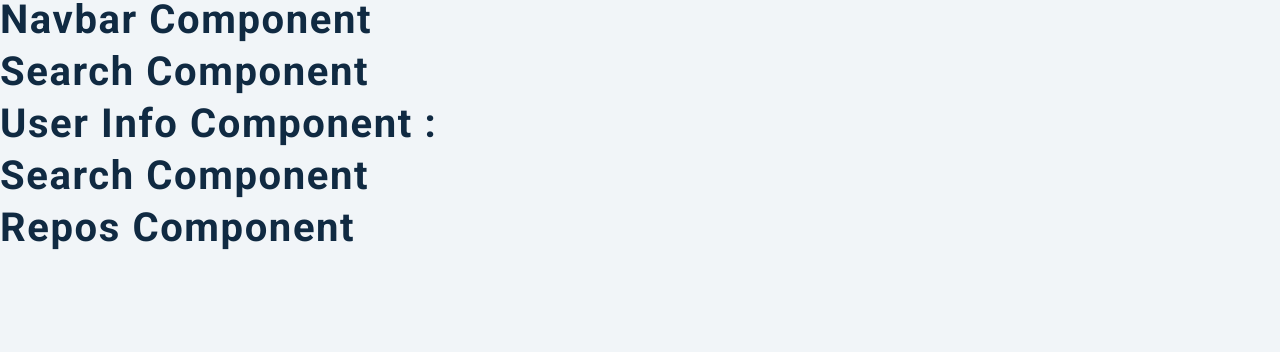
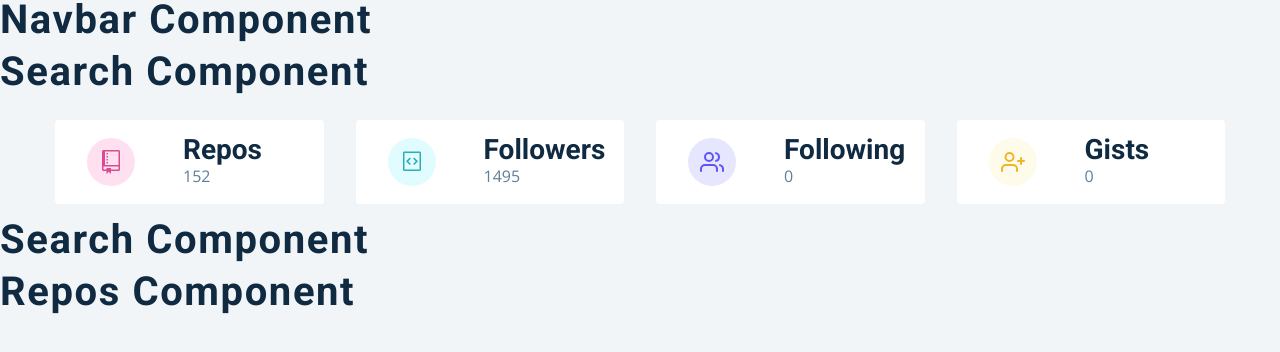
Before and after one commit to romarinmarin/react-searchuser, a React (Create React App) app: page / in a window 1280 px wide. Shown: the top 352 px of the page. Built offline with nearby package versions, Linux system fonts and the light colour scheme.

Commit message:
Info component

```diff
--- a/src/components/Info.js
+++ b/src/components/Info.js
@@ -6,8 +6,58 @@
 import { useContext } from "react";
 
 const UserInfo = () => {
-  const { followers, gituhubUser, repos } = useContext(GithubContext);
-  return <h2>user info component : {}</h2>;
+  const { githubUser } = useContext(GithubContext);
+  const { public_repos, followers, following, public_gists } = githubUser;
+
+  const items = [
+    {
+      id: 1,
+      icon: <GoRepo className="icon" />,
+      label: "repos",
+      value: public_repos,
+      color: "pink",
+    },
+    {
+      id: 2,
+      icon: <GoGist className="icon" />,
+      label: "followers",
+      value: followers,
+      color: "green",
+    },
+    {
+      id: 3,
+      icon: <FiUsers className="icon" />,
+      label: "following",
+      value: following,
+      color: "purple",
+    },
+    {
+      id: 4,
+      icon: <FiUserPlus className="icon" />,
+      label: "gists",
+      value: public_gists,
+      color: "yellow",
+    },
+  ];
+  const Item = ({ icon, label, value, color }) => (
+    <article className="item">
+      <span className={color}>{icon}</span>
+      <div>
+        <h3>{label}</h3>
+        <p>{value}</p>
+      </div>
+    </article>
+  );
+
+  return (
+    <section className="section">
+      <Wrapper className="section-center">
+        {items.map((item) => {
+          return <Item key={item.id} {...item}></Item>;
+        })}
+      </Wrapper>
+    </section>
+  );
 };
 
 const Wrapper = styled.section`
--- a/src/context/context.js
+++ b/src/context/context.js
@@ -9,12 +9,12 @@
 const GithubContext = React.createContext();
 
 const GithubProvider = ({ children }) => {
-  const [gituhubUser, setGituhubUser] = useState(mockUser);
+  const [githubUser, setGithubUser] = useState(mockUser);
   const [repos, setRepos] = useState(mockRepos);
   const [followers, setFollowers] = useState(mockFollowers);
 
   return (
-    <GithubContext.Provider value={{ gituhubUser, repos, followers }}>
+    <GithubContext.Provider value={{ githubUser, repos, followers }}>
       {children}
     </GithubContext.Provider>
   );
```
